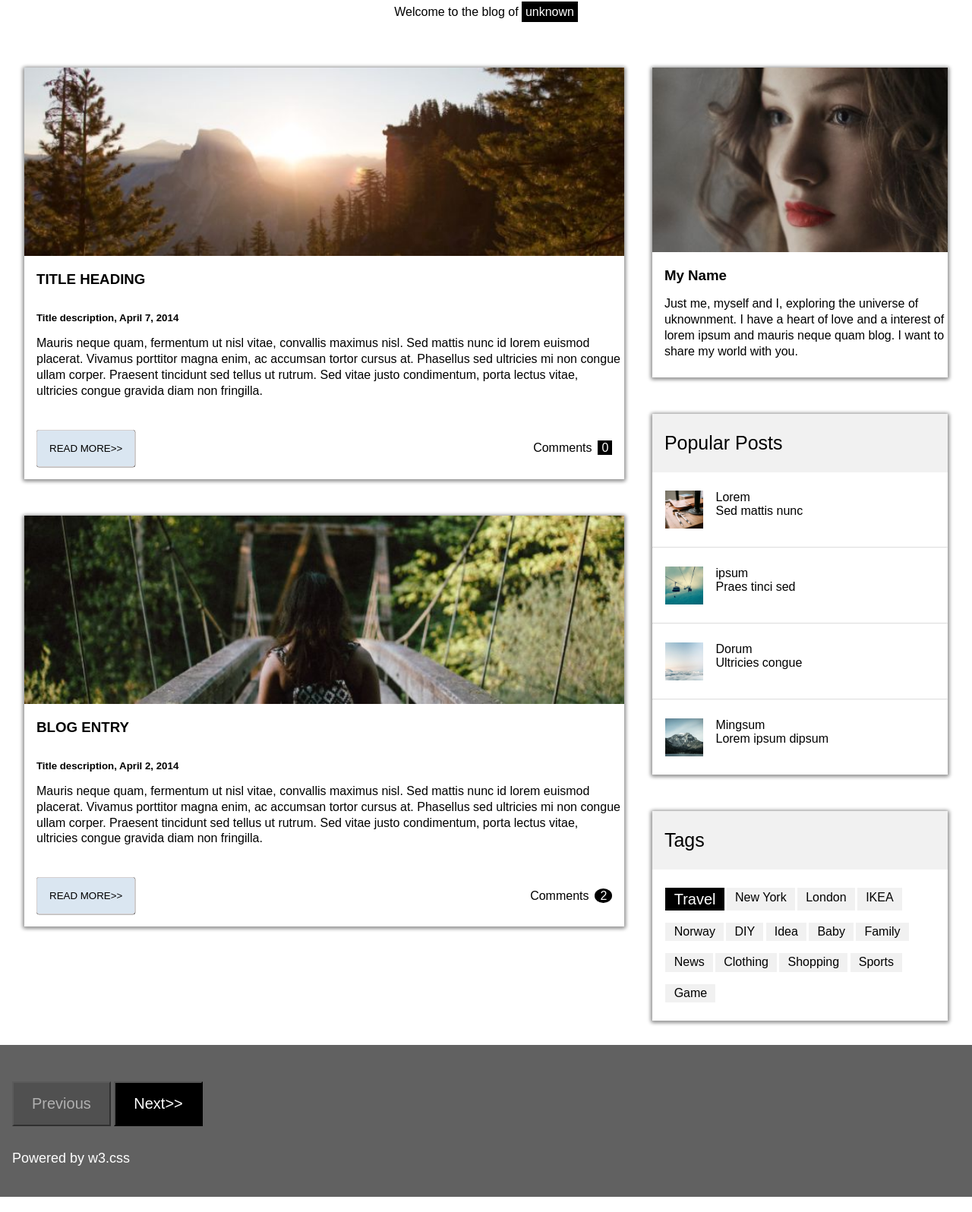
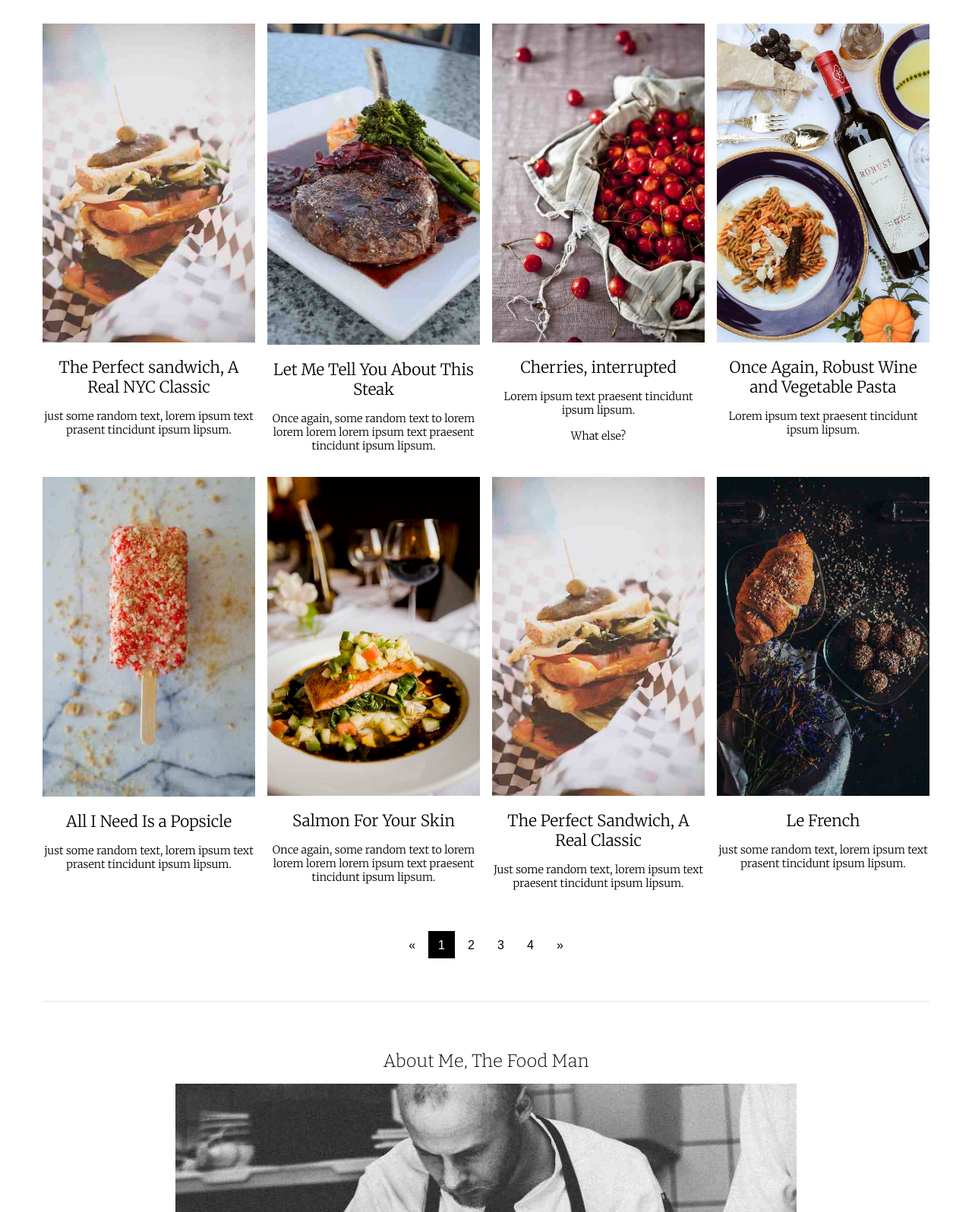
Before and after one commit to MujtabaNiazi-2023/NiaziMZ_2024, a plain HTML site: page index.html in a window 1280 px wide. Shown: the part 65-1661 px from the top of the page at 76% size. Drawn offline with nearby package versions, Linux system fonts and the light colour scheme.

Commit message:
css.templates

```diff
--- a/index.html
+++ b/index.html
@@ -6,142 +6,196 @@
     <meta name="viewport" content="width=device-width, initial-scale=1.0" />
     <link rel="preconnect" href="https://fonts.googleapis.com" />
     <link rel="preconnect" href="https://fonts.gstatic.com" crossorigin />
+    <link rel="preconnect" href="https://fonts.googleapis.com" />
+    <link rel="preconnect" href="https://fonts.gstatic.com" crossorigin />
     <link
-      href="https://fonts.googleapis.com/css2?family=Montserrat:wght@300&display=swap"
+      href="https://fonts.googleapis.com/css2?family=Bitter:ital,wght@0,200;0,300;0,400;0,500;0,600;1,300&display=swap"
       rel="stylesheet"
     />
     <link rel="preconnect" href="https://fonts.googleapis.com" />
     <link rel="preconnect" href="https://fonts.gstatic.com" crossorigin />
+    <link
+      href="https://fonts.googleapis.com/css2?family=Merriweather:ital,wght@0,300;0,400;0,700;0,900;1,300;1,400;1,700;1,900&display=swap"
+      rel="stylesheet"
+    />
     <link rel="stylesheet" href="style.css" />
-    <title>My blog project</title>
+    <title>Food project</title>
   </head>
   <body>
-    <header>
-      <div class="header-title">
-        <h1>MY BLOG</h1>
-        <p>Welcome to the blog of <span class="unknown">unknown</span></p>
+    <div class="navsidebar">
+      <a href="#" class="closemenu">Close Menu</a>
+      <a href="#">Food</a>
+      <a href="#">About</a>
     </div>
-    </header>
-    <!---------------------------End of Header ------------------------------>
-    <main class="main-container">
-      <div class="main-container-section1">
-        <div class="main-section one">
-          <div class="main-section-pic">
-            <img src="images/g1.jpeg" alt="" />
+    <!-- navsidebar -->
+    <div class="container">
+      <div class="navigation-items">
+        <button class="navbar-item item1">
+          <hr class="nav-link" />
+          <hr class="nav-link" />
+          <hr class="nav-link" />
+        </button>
+        <div class="navbar-item item2">My Food</div>
+        <div class="navbar-item item3">Mail</div>
       </div>
-          <h3>TITLE HEADING</h3>
-          <h5>Title description, April 7, 2014</h5>
+      <!-- End of Navigation bar -->
+      <div class="main-container">
+        <div class="first-section">
+          <div class="main-container-items">
+            <img src="images/sandwich.jpg" class="grid-images" />
+            <h2>The Perfect sandwich, A Real NYC Classic</h2>
             <p>
-            Mauris neque quam, fermentum ut nisl vitae, convallis maximus nisl.
-            Sed mattis nunc id lorem euismod placerat. Vivamus porttitor magna
-            enim, ac accumsan tortor cursus at. Phasellus sed ultricies mi non
-            congue ullam corper. Praesent tincidunt sed tellus ut rutrum. Sed
-            vitae justo condimentum, porta lectus vitae, ultricies congue
-            gravida diam non fringilla.
+              just some random text, lorem ipsum text prasent tincidunt ipsum
+              lipsum.
             </p>
-          <div class="main-section-btn">
-            <button>READ MORE>></button>
-            <span class="comments">Comments<span class="zero">0</span></span>
+          </div>
+          <div class="main-container-items">
+            <img src="images/steak.jpg" class="grid-images" />
+            <h2>Let Me Tell You About This Steak</h2>
+            <p>
+              Once again, some random text to lorem lorem lorem lorem ipsum text
+              praesent tincidunt ipsum lipsum.
+            </p>
+          </div>
+          <div class="main-container-items">
+            <img src="images/cherries.jpg" class="grid-images" />
+            <h2>Cherries, interrupted</h2>
+            <p>Lorem ipsum text praesent tincidunt ipsum lipsum.</p>
+            <p>What else?</p>
+          </div>
+          <div class="main-container-items">
+            <img src="images/wine.jpg" class="grid-images" />
+            <h2>Once Again, Robust Wine and Vegetable Pasta</h2>
+            <p>Lorem ipsum text praesent tincidunt ipsum lipsum.</p>
           </div>
         </div>
-        <div class="main-section two">
-          <div class="main-section-pic">
-            <img src="images/g2.jpeg" alt="" />
+        <!-- End of First Section -->
+        <!-- Start of section two -->
+        <div class="second-section">
+          <div class="main-container-items">
+            <img src="images/popsicle.jpg" class="grid-images" />
+            <h2>All I Need Is a Popsicle</h2>
+            <p>
+              just some random text, lorem ipsum text prasent tincidunt ipsum
+              lipsum.
+            </p>
           </div>
-          <h3>BLOG ENTRY</h3>
-          <h5>Title description, April 2, 2014</h5>
+          <div class="main-container-items">
+            <img src="images/salmon.jpg" class="grid-images" />
+            <h2>Salmon For Your Skin</h2>
             <p>
-            Mauris neque quam, fermentum ut nisl vitae, convallis maximus nisl.
-            Sed mattis nunc id lorem euismod placerat. Vivamus porttitor magna
-            enim, ac accumsan tortor cursus at. Phasellus sed ultricies mi non
-            congue ullam corper. Praesent tincidunt sed tellus ut rutrum. Sed
-            vitae justo condimentum, porta lectus vitae, ultricies congue
-            gravida diam non fringilla.
+              Once again, some random text to lorem lorem lorem lorem ipsum text
+              praesent tincidunt ipsum lipsum.
             </p>
-          <div class="main-section-btn">
-            <button>READ MORE>></button>
-            <span class="comments"
-              >Comments<span class="zero second-comment">2</span></span
-            >
+          </div>
+          <div class="main-container-items">
+            <img src="images/sandwich.jpg" class="grid-images" />
+            <h2>The Perfect Sandwich, A Real Classic</h2>
+            <p>
+              Just some random text, lorem ipsum text praesent tincidunt ipsum
+              lipsum.
+            </p>
+          </div>
+          <div class="main-container-items">
+            <img src="images/croissant.jpg" class="grid-images" />
+            <h2>Le French</h2>
+            <p>
+              just some random text, lorem ipsum text prasent tincidunt ipsum
+              lipsum.
+            </p>
           </div>
         </div>
+        <!-- End of picture gallery -->
+        <div class="page-numbers">
+          <a href="#" class="numbers">«</a>
+          <a href="#" class="numbers first-number">1</a>
+          <a href="#" class="numbers">2</a>
+          <a href="#" class="numbers">3</a>
+          <a href="#" class="numbers">4</a>
+          <a href="#" class="numbers last-number">»</a>
         </div>
-      <!------------------------ End of section two ------------------------->
-      <div class="sidebar">
-        <div class="sidebar-section1">
-          <div class="sidebar-pic"><img src="images/g3.jpeg" /></div>
-          <h3>My Name</h3>
+        <div class="line-seperator"></div>
+        <!-- end of line numbers -->
+        <div class="shef-part">
+          <p class="wrapper-text">About Me, The Food Man</p>
+          <img src="images/chef.jpg" class="grid-images shef-image" />
+          <p class="wrapper-text">I am Who I am!</p>
+          <p class="wrapper-subtitle">With Passion For Real, Good Food</p>
+          <p class="chef-info">
+            Just me, myself and I, exploring the universe of unknownment. I have
+            a heart of love and an interest of lorem ipsum and mauris neque quam
+            blog. I want to share my world with you. Praesent tincidunt sed
+            tellus ut rutrum. Sed vitae justo condimentum, porta lectus vitae,
+            ultricies congue gravida diam non fringilla. Praesent tincidunt sed
+            tellus ut rutrum. Sed vitae justo condimentum, porta lectus vitae,
+            ultricies congue gravida diam non fringilla.
+          </p>
+        </div>
+        <div class="line-seperator"></div>
+        <!-- end of shef part -->
+        <!-- start of footer -->
+        <div class="main-footer">
+          <div class="footer footer-firstpart">
+            <h3>FOOTER</h3>
+            <div class="footer-first-grid">
               <p>
-            Just me, myself and I, exploring the universe of uknownment. I have
-            a heart of love and a interest of lorem ipsum and mauris neque quam
-            blog. I want to share my world with you.
+                Praesent tincidunt sed tellus ut rutrum. Sed vitae justo
+                condimentum, porta lectus vitae, ultricies congue gravida diam
+                non fringilla.
               </p>
-          <!-- -----------------End of first sidebar -------------------------->
+              <p>Powered by <a href="#" class="footer-link">w3.css</a></p>
             </div>
-        <div class="sidebar-section2">
-          <div class="sidebar-section2-title"><h3>Popular Posts</h3></div>
-          <div class="sidebar-section2-picinfo">
-            <div class="firstbar">
-              <ul>
-                <li class="first-level">
-                  <img src="images/g4.jpeg" width="50px" class="list1" />
-                  <span class="span-title">Lorem</span>
-                  <br />
-                  <span class="span-title">Sed mattis nunc</span>
+          </div>
+          <!-- end of footer first part -->
+          <div class="footer footer-part2">
+            <h3>BLOG POSTS</h3>
+            <ul id="blog-post-list">
+              <li class="blog-posts-list">
+                <img
+                  src="images/workshop.jpg"
+                  class="grid-images footer-images"
+                />
+                <span>Lorem</span>
+                <p>Sed mattis nunc</p>
               </li>
-                <hr class="horizantal-line" />
-                <li class="first-level">
-                  <img src="images/g5.jpeg" width="50px" class="list1" />
-                  <span class="span-title">ipsum</span>
-                  <br />
-                  <span class="span-title">Praes tinci sed</span>
-                </li>
-                <hr class="horizantal-line" />
-                <li class="first-level">
-                  <img src="images/g6.jpeg" width="50px" class="list1" />
-                  <span class="span-title">Dorum</span>
-                  <br />
-                  <span class="span-title">Ultricies congue</span>
-                </li>
-                <hr class="horizantal-line" />
-                <li class="first-level last">
-                  <img src="images/g7.jpeg" width="50px" class="list1" />
-                  <span class="span-title">Mingsum</span>
-                  <br />
-                  <span class="span-title">Lorem ipsum dipsum</span>
+              <li class="blog-posts-list blog-s2">
+                <img
+                  src="images/gondol.jpg"
+                  class="grid-images footer-images"
+                />
+                <span>Lorem</span>
+                <p>Sed mattis nunc</p>
               </li>
             </ul>
           </div>
+          <!-- end of footer second part -->
+          <div class="footer footer-third-part">
+            <h3 class="footer-section-title">POPULAR TAGS</h3>
+            <div class="footer-travel-links">
+              <li id="first-child">Travel</li>
+              <li>New York</li>
+              <li>Dinner</li>
+              <li>Salman</li>
+              <li>France</li>
+              <li>Drinks</li>
+              <li>Ideas</li>
+              <li>Flavors</li>
+              <li>Cuisine</li>
+              <li>Chicken</li>
+              <li>Dressing</li>
+              <li>Fried</li>
+              <li>Fish</li>
+              <li>Duck</li>
             </div>
           </div>
-        <!----------------------------End of second Sidebar ------------------------->
-        <div class="sidebar-section2 third-section">
-          <div class="sidebar-section2-title third-title"><h3>Tags</h3></div>
-          <div class="third-sidebard">
-            <ul class="Second-list">
-              <li class="third-section-list first-word">Travel</li>
-              <li class="third-section-list">New York</li>
-              <li class="third-section-list">London</li>
-              <li class="third-section-list">IKEA</li>
-              <li class="third-section-list">Norway</li>
-              <li class="third-section-list">DIY</li>
-              <li class="third-section-list">Idea</li>
-              <li class="third-section-list">Baby</li>
-              <li class="third-section-list">Family</li>
-              <li class="third-section-list">News</li>
-              <li class="third-section-list">Clothing</li>
-              <li class="third-section-list">Shopping</li>
-              <li class="third-section-list">Sports</li>
-              <li class="third-section-list">Game</li>
-            </ul>
+          <!-- End of footer third part -->
         </div>
+        <!-- end of footer -->
       </div>
+      <!-- end of main-container -->
     </div>
-    </main>
-    <footer class="main-footer">
-      <button class="footer-btn first-btn">Previous</button>
-      <button class="footer-btn">Next>></button>
-      <p class="footer-paragraph">Powered by w3.css</p>
-    </footer>
+
+    <!-- end of page container -->
+    <script src="script.js"></script>
   </body>
 </html>
--- a/style.css
+++ b/style.css
@@ -1,234 +1,249 @@
+/* Page overall styles */
 * {
   padding: 0;
   margin: 0;
   box-sizing: border-box;
 }
+/* Page body styles */
+body,
+a,
+ul {
+  font-family: "Karma", sans-serif;
+  font-weight: lighter;
+  text-decoration: none;
+  list-style-type: none;
+}
 body {
-  font-family: "Raleway", sans-serif;
+  padding-top: 5rem;
 }
-.header-title {
+/* Container styles which include to overall items */
+.container {
+  display: flex;
+  flex-direction: column;
+  max-width: 1200px;
+  align-items: center;
+  margin: 0 auto;
+}
+/* Navigation Bar Styles */
+.navigation-items {
+  display: grid;
+  grid-template-columns: repeat(3, minmax(4rem, 26rem));
+  max-width: 1200px;
+  align-items: center;
+  justify-items: center;
+  font-size: 1rem;
+  padding: 1rem 0;
+  font-family: "merriweather", sans-serif;
+  position: fixed;
+  top: 0;
+  background-color: white;
+  z-index: 1;
+}
+.item1 {
+  justify-self: start;
+  padding: 0.5rem 1rem;
+}
+.navbar-item {
+  outline: none !important;
+  border: none;
+  background: transparent;
+}
+.nav-link {
+  width: 1rem;
+  margin: 0.5rem 0;
+  border-color: black;
+}
+.item3 {
+  justify-self: end;
+  padding: 0.5rem 0.5rem 0.5rem 1rem;
+}
+.item2 {
+  padding: 0.5rem 1rem;
+}
+.navbar-item:hover {
+  background-color: rgb(242, 238, 238);
+  cursor: pointer;
+}
+
+/* End of navigation Bar */
+/* Pictures gallery styles start section */
+.main-container {
+  display: grid;
+  gap: 1rem;
+  padding: 1rem;
+  width: 100%;
+}
+.first-section,
+.second-section {
+  display: grid;
+  gap: 1rem;
+  grid-template-columns: repeat(auto-fill, minmax(240px, 1fr));
+}
+.grid-images {
+  width: 100%;
+}
+.main-container-items {
   text-align: center;
+}
+.main-container-items h2 {
+  margin: 1rem auto;
+  font-family: "merriweather", sans-serif;
+  font-size: 1.3rem;
+  font-weight: lighter;
+}
+.main-container-items p {
+  margin: 1rem auto;
+  font-family: "merriweather", sans-serif;
+  font-weight: lighter;
+  font-size: 0.9rem;
+}
+/* picture gallery style section End */
+.page-numbers {
   width: 100%;
-  margin: 1rem auto;
-  margin-bottom: 2rem;
+  text-align: center;
+  margin: 2rem 0;
 }
-.header-title h1 {
-  font-weight: bold;
-  font-size: 35px;
-  margin-bottom: 1rem;
+.page-numbers a {
+  color: black;
 }
-.header-title p {
-  margin-bottom: 4rem;
+.first-number {
+  background-color: black !important;
+  color: white !important;
 }
-.unknown {
+.numbers {
+  padding: 0.6rem 0.8rem;
+}
+.numbers:hover {
   background-color: black;
   color: white;
-  padding: 0.3rem;
 }
-/* SECTION ONE END */
 
-.main-container {
-  display: flex;
-  flex-direction: row;
-  flex-wrap: wrap;
-  justify-content: space-between;
-  width: 95%;
-  margin: 0 auto;
-  height: fit-content;
+.line-seperator {
+  border-bottom: 1px solid black;
+  opacity: 0.1;
+  margin: 1rem 0;
 }
-.main-container-section1 {
-  width: 65%;
-  display: flex;
-  flex-direction: column;
+/* Shef parts styles */
+.shef-part {
+  width: 100%;
 }
-.main-section {
-  display: flex;
-  flex-direction: column;
-  box-shadow: -1px 1px 5px 1px rgb(157, 157, 157),
-    1px 1px 5px 1px rgb(157, 157, 157);
+.wrapper-text {
+  text-align: center;
+  font-size: 1.5rem;
+  font-weight: 300;
+  font-family: "Bitter", serif;
+  padding: 2rem 0;
+  padding-bottom: 1rem !important;
 }
-.main-section-pic img {
+.wrapper-subtitle {
+  font-style: italic;
+  text-align: center;
+  font-family: "Bitter", serif;
+  padding: 1rem 0;
+}
+.chef-info {
+  font-weight: lighter;
+  font-family: "merriweather", sans-serif;
+  padding: 1.2rem;
+  text-align: center;
+  font-size: small;
+  line-height: 1.3rem;
+}
+/* Page footer styles */
+.main-footer {
+  display: grid;
+  grid-template-columns: repeat(auto-fill, minmax(240px, 1fr));
+  gap: 0.3rem;
+  margin: 2rem 0;
   width: 100%;
-  overflow: hidden;
 }
-.main-section h3,
-h5 {
-  padding: 1rem;
+.footer {
+  padding: 1rem 1rem;
+  font-family: "merriweather", sans-serif;
 }
-.main-section p {
-  font-size: medium;
-  padding: 0 0.2rem 1.5rem 1rem;
-  line-height: 1.3rem;
-  font-weight: lighter;
-}
-.main-section button {
-  padding: 1rem;
-  margin: 1rem;
-  border: 0.5px solid rgb(213, 207, 207);
-  background-color: rgb(218, 230, 241);
-  box-shadow: 0.2px 0.2px 0.2px;
-  cursor: pointer;
-  border-radius: 3px;
-}
-.main-section button:hover {
-  background-color: rgb(176, 171, 171);
-}
-.main-section-btn {
-  display: flex;
-  align-items: center;
-  justify-content: space-between;
-}
-.zero {
-  padding: 1px 5px;
-  margin-left: 0.5rem;
-  color: white;
-  background-color: black;
-}
-.comments {
-  text-align: right;
-  margin-right: 1rem;
-}
-.two {
-  min-height: 100px;
-  box-shadow: -1px 1px 5px 1px rgb(157, 157, 157),
-    1px 1px 5px 1px rgb(157, 157, 157);
-  margin: 3rem 0;
-}
-.second-comment {
-  border-radius: 50%;
-  padding: 1px 7px;
-}
-/* End of section two */
-.sidebar {
-  display: flex;
-  flex-direction: column;
-  width: 32%;
-}
-.sidebar-section1 {
-  box-shadow: -1px 1px 5px 1px rgb(157, 157, 157),
-    1px 1px 5px 1px rgb(157, 157, 157);
-}
-.sidebar-pic img {
-  width: 100%;
-  overflow: hidden;
-}
-.sidebar p {
-  font-size: medium;
-  padding: 0 0.2rem 1.5rem 1rem;
-  line-height: 1.3rem;
-  font-weight: lighter;
-}
-.sidebar h3 {
-  padding: 1rem;
-}
-/* End of first sidebar */
-.sidebar-section2 {
-  margin: 3rem 0 2rem 0;
-  box-shadow: -1px 1px 5px 1px rgb(157, 157, 157),
-    1px 1px 5px 1px rgb(157, 157, 157);
-}
-.sidebar-section2-title h3 {
-  background-color: #f1f1f1;
-  font-family: "Raleway", sans-serif;
-  padding: 1.5rem 0 1.5rem 1rem;
-  font-size: 25px;
-  font-weight: lighter;
-}
-ul {
-  display: flex;
-  flex-direction: column;
-}
-.list1 {
-  float: left;
-}
-.first-level {
-  padding: 1rem;
-  list-style-type: none;
-}
-.span-title {
-  padding: 0 0 0 1rem;
-  font-weight: lighter;
-  line-height: 5px;
-}
-.horizantal-line {
-  background-color: #f1f1f1;
-  opacity: 0.3;
-}
-.last1 {
-  margin: 1rem;
-}
-/* End of seccond sidebard */
-ul li {
-  list-style-type: none;
-  padding: 0.2rem 0.7rem;
-  margin: 0.5rem 0.1rem;
-}
-.third-sidebard ul {
+.popular-tags-list {
   display: flex;
   flex-direction: row;
   flex-wrap: wrap;
 }
-.third-section-list {
-  background: #f1f1f1;
-  display: inline-block;
+.footer h3 {
+  font-weight: lighter;
+  margin-bottom: 2rem;
 }
-.third-sidebard {
+.footer-first-grid p {
+  margin: 1rem 0;
+  line-height: 1.5rem;
+  font-size: small;
+}
+.footer-images {
+  width: 10%;
+  margin: 0 1rem 0 0;
+  float: left;
+}
+.blog-posts-list {
   padding: 1rem;
+  margin: 0 auto !important;
 }
-.first-word {
-  background-color: black;
+#blog-post-list {
+  margin-top: 0;
+}
+.blog-posts-list:hover {
+  background-color: rgb(216, 216, 216);
+}
+.blog-s2 {
+  border-top: 0.5px solid rgb(216, 216, 216);
+}
+.footer-travel-links {
+  display: flex;
+  flex-direction: row;
+  flex-wrap: wrap;
+}
+.footer-travel-links li {
+  padding: 0.2rem 0.3rem;
+  margin: 0.5rem 0.1rem;
+  background-color: gray;
   color: white;
-  font-size: 20px;
-  font-weight: lighter;
-}
-.third-section {
-  margin-top: 1rem;
-}
-.main-footer {
-  height: 200px;
-  width: 100%;
-  background-color: #616161 !important;
-}
-.footer-btn {
-  padding: 1rem 1.5rem;
-  background-color: black;
-  color: white;
-  margin-top: 3rem;
-  font-size: 20px;
-  font-weight: lighter;
+  font-size: 0.7rem;
   cursor: pointer;
 }
-.footer-btn:hover {
+#first-child {
+  background-color: black;
+}
+/* Navigation sidebar section */
+.navsidebar {
+  width: 16rem;
+  height: 100vh;
+  padding: 1rem;
+  position: fixed;
+  z-index: 2;
+  top: 0;
+  display: none;
   background-color: white;
+}
+.navsidebar a {
   color: black;
+  display: block;
+  padding: 1.5rem 0.5rem;
+  margin: 0;
+  font-family: "merriweather", sans-serif;
+  font-size: larger;
 }
-.first-btn {
-  margin-left: 1rem;
-  background-color: rgb(65, 64, 64) !important;
-  color: #fff !important;
-  opacity: 0.5;
+.navsidebar a:hover {
+  background-color: rgb(216, 216, 216);
 }
-.first-btn:hover {
-  background-color: rgb(126, 125, 125) !important;
-  color: #fff !important;
-}
-.footer-paragraph {
-  margin: 2rem 1rem;
-  color: #fff;
-  font-size: 18px;
-}
-@media (max-width: 414px) {
-  .main-container-section1 {
-    width: 100%;
+/* page responsive section */
+@media (min-width: 40rem) {
+  .shef-image {
+    width: 70%;
   }
-  .sidebar {
-    width: 100%;
+  .shef-part {
+    text-align: center;
   }
-  .main-container {
-    display: flex;
-    flex-direction: column;
-    flex-wrap: wrap;
-    justify-content: space-around;
-    width: 90%;
+  .main-footer {
+    display: grid;
+    grid-template-columns: repeat(3, 1fr);
+  }
+  .navsidebar {
+    width: 36rem;
   }
 }
```
Also changed, not shown: script.js (+9 -19 lines), images/chef.jpg (added), images/cherries.jpg (added), images/croissant.jpg (added), images/gondol.jpg (added), images/popsicle.jpg (added), images/salmon.jpg (added), images/sandwich (1).jpg (added), images/sandwich.jpg (added), images/steak.jpg (added), images/wine.jpg (added), images/workshop.jpg (added). Lines whose indentation alone changed are shown as unchanged.
